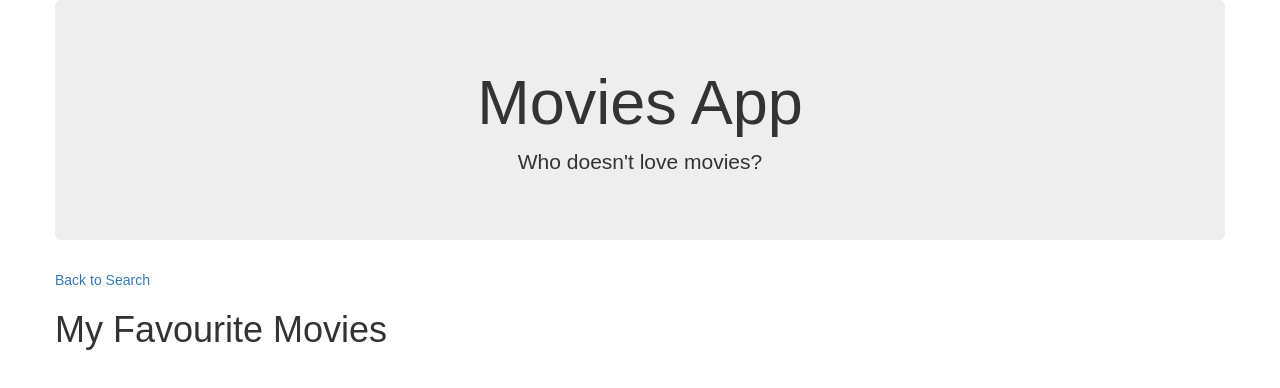
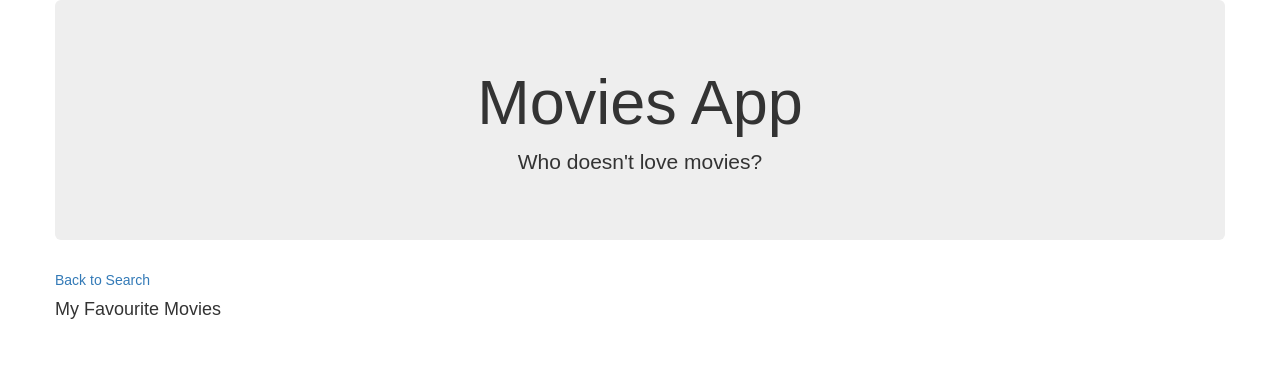
Before and after one commit to pmillerdev/movies-app, a React (Create React App) app: page /fav in a window 1280 px wide. Shown: the top 388 px of the page. Built offline with nearby package versions, Linux system fonts and the light colour scheme.

Commit message:
feat: added links to movie images

```diff
--- a/src/components/FavouritesList.jsx
+++ b/src/components/FavouritesList.jsx
@@ -8,7 +8,7 @@ class FavouritesList extends Component {
     return(
       <div>
         <Link to="/">Back to Search</Link>
-        <h1>My Favourite Movies</h1>
+        <h4>My Favourite Movies</h4>
         {this.props.favourites.map(fav => (
           <Movie key={fav.id} movie={fav} showFavButton />
         ))}
--- a/src/components/Movie.jsx
+++ b/src/components/Movie.jsx
@@ -41,7 +41,7 @@ class Movie extends Component {
     return(
     <div className="col-sm-6 col-md-4">
       <div className="thumbnail">
-        <img src={`https://image.tmdb.org/t/p/w342${movie.poster_path}`} alt="None" />
+        <a href={`https://www.themoviedb.org/movie/${movie.id}`} target="_blank" rel="noopener norefferer"><img src={`https://image.tmdb.org/t/p/w342${movie.poster_path}`} alt="None" /></a>
         <div className="caption">
           <h3>{movie.title}</h3>
           <p>{movie.overview}</p>
```
